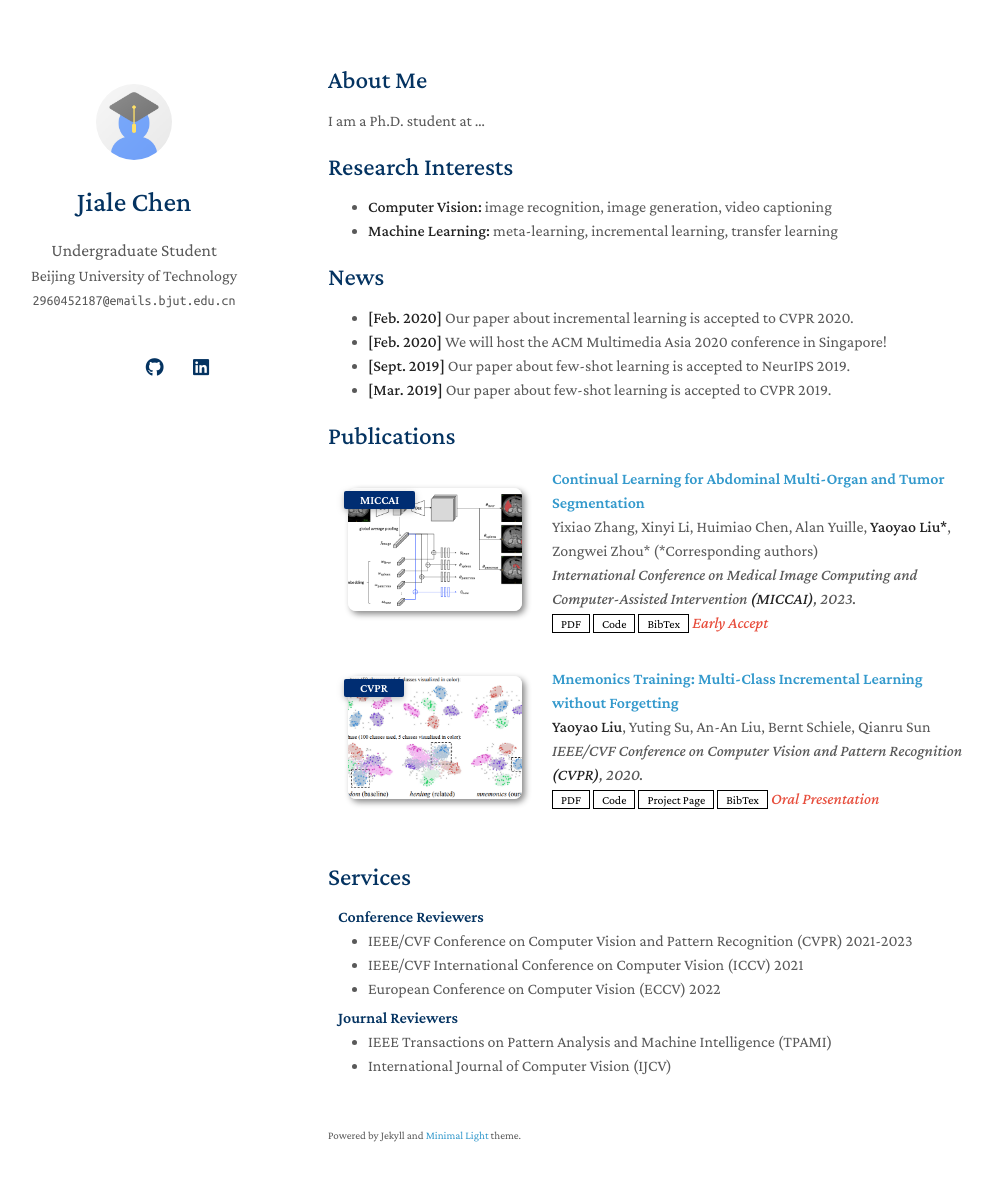
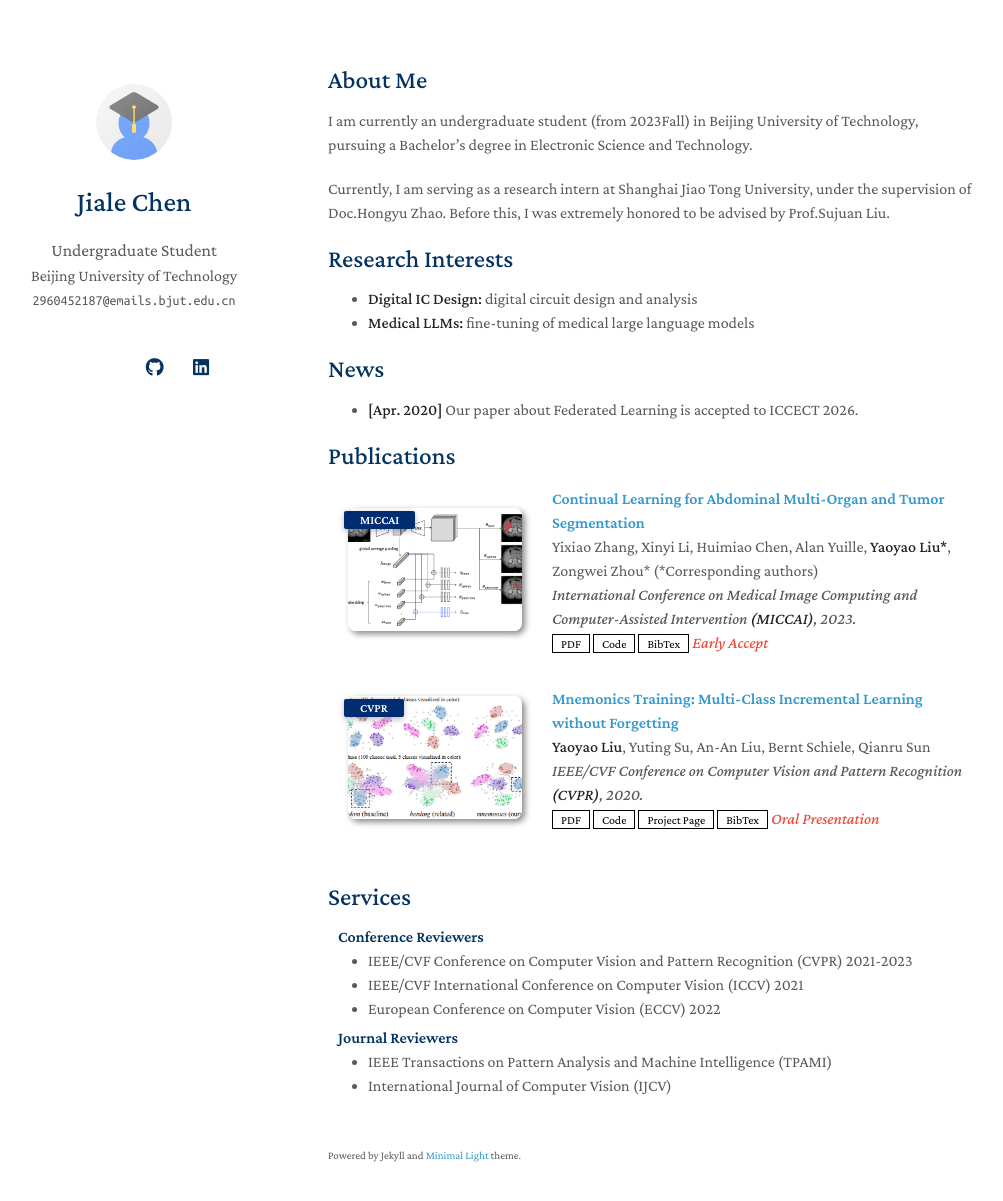
Before and after one commit to Chenjl13/Chenjl13.github.io, a Jekyll site: the page built from index.md, in a window 1280 px wide and 1236 px high. Shown: the top 1201 px of the window, without its empty margins (142-1145 px from the left). Built offline with Jekyll 4.4.1, drawn with Linux system fonts in a browser that asks for light colours; a style sheet for code colours, icons or effects is not loaded; our own code applies the rules of GitHub Pages for plain Markdown files.

Commit message:
Update index.md

```diff
--- a/index.md
+++ b/index.md
@@ -4,19 +4,18 @@ layout: homepage
 
 ## About Me
 
-I am a Ph.D. student at ...
+I am currently an undergraduate student (from 2023Fall) in Beijing University of Technology, pursuing a Bachelor's degree in Electronic Science and Technology.
+
+Currently, I am serving as a research intern at Shanghai Jiao Tong University, under the supervision of Doc.Hongyu Zhao. Before this, I was extremely honored to be advised by Prof.Sujuan Liu.
 
 ## Research Interests
 
-- **Computer Vision:** image recognition, image generation, video captioning
-- **Machine Learning:** meta-learning, incremental learning, transfer learning
+- **Digital IC Design:** digital circuit design and analysis
+- **Medical LLMs:** fine-tuning of medical large language models
 
 ## News
 
-- **[Feb. 2020]** Our paper about incremental learning is accepted to CVPR 2020.
-- **[Feb. 2020]** We will host the ACM Multimedia Asia 2020 conference in Singapore!
-- **[Sept. 2019]** Our paper about few-shot learning is accepted to NeurIPS 2019.
-- **[Mar. 2019]** Our paper about few-shot learning is accepted to CVPR 2019.
+- **[Apr. 2020]** Our paper about Federated Learning is accepted to ICCECT 2026.
 
 {% include_relative _includes/publications.md %}
 
```
